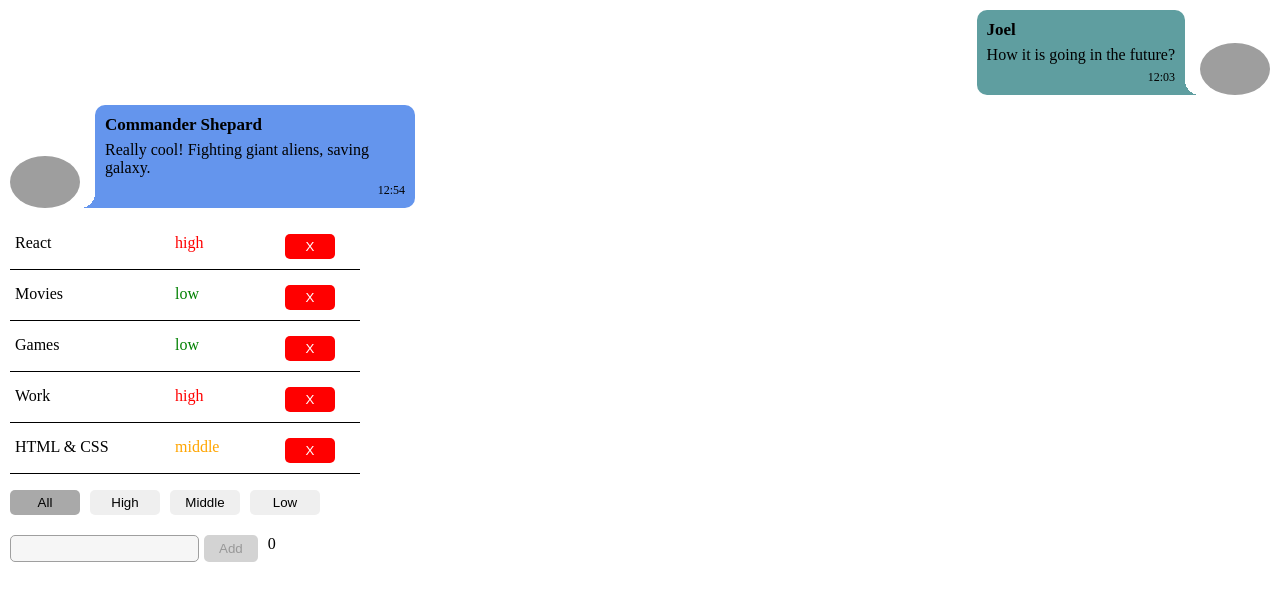
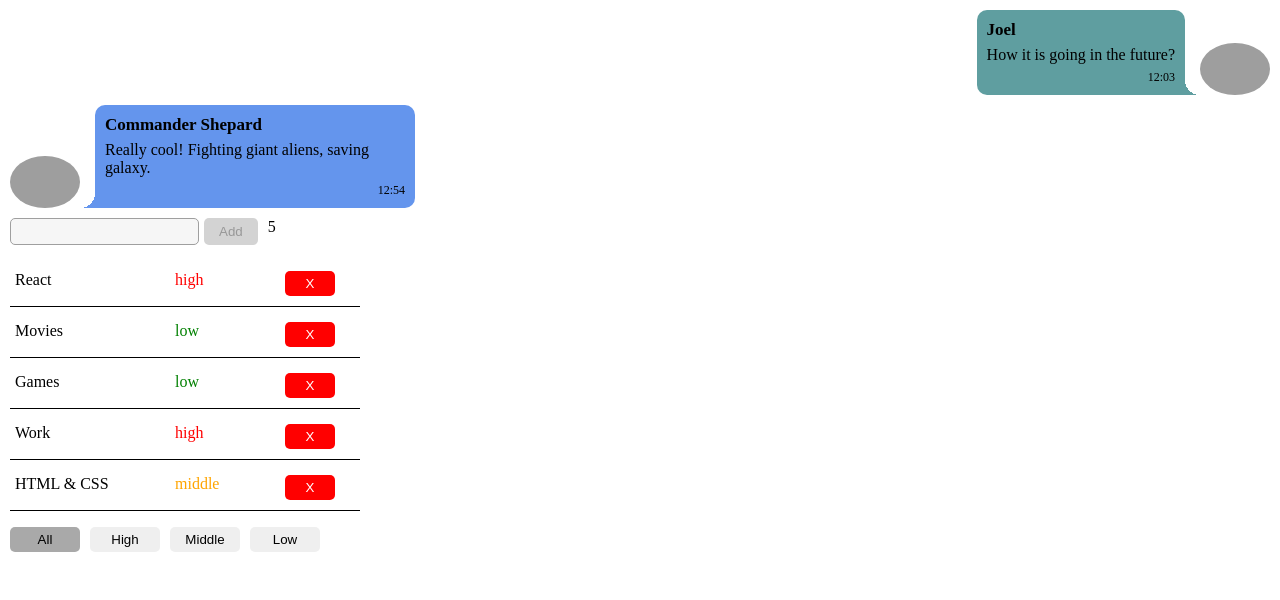
Before and after one commit to alexbrilevski/custom-ui-components-react, a React (Vite) app: page / in a window 1280 px wide. Shown: the top 600 px of the page. Built offline with nearby package versions, Linux system fonts and the light colour scheme; grey boxes are pictures that could not be loaded.

Commit message:
User greeting component was refactored into Add item component and moved to Editable list component

```diff
--- a/src/App.tsx
+++ b/src/App.tsx
@@ -1,5 +1,4 @@
 import Affairs from "./components/Affairs/Affairs";
-import UserGreeting from "./components/GreetingList/UserGreeting";
 import Messages from "./components/Messages/Messages";
 
 function App() {
@@ -7,7 +6,6 @@ function App() {
     <>
       <Messages />
       <Affairs />
-      <UserGreeting />
     </>
   );
 }
--- a/src/components/GreetingList/GreetingContainer.tsx
+++ b/src/components/Affairs/AddAffair.tsx
@@ -1,13 +1,13 @@
 import { useState, type ChangeEvent, type FC, type KeyboardEvent } from "react";
-import Greeting from "./Greeting";
-import type { UserType } from "./UserGreeting";
+import type { AffairType } from "./Affairs";
+import AddItemFrom from "./AddItemFrom";
 
-type GreetingContainerProps = {
-  users: UserType[],
-  addUserCallback: (userName: string) => void,
+type AddAffairProps = {
+  items: AffairType[],
+  onAddItem: (userName: string) => void,
 };
 
-const GreetingContainer: FC<GreetingContainerProps> = ({users, addUserCallback}) => {
+const AddAffair: FC<AddAffairProps> = ({items, onAddItem}) => {
   const [name, setName] = useState<string>("");
   const [error, setError] = useState<string>("");
 
@@ -19,35 +19,34 @@ const GreetingContainer: FC<GreetingContainerProps> = ({users, addUserCallback})
     } else {
       name && setName("");
       setError("Name is required");
-    } // fixed
+    }
   };
 
-  const addUser = () => {
-    addUserCallback(name);
-    alert(`Hello ${name}!`);
-    setName(""); // fixed
+  const addItem = () => {
+    onAddItem(name);
+    setName("");
   };
 
   const onEnterKeyPress = (e: KeyboardEvent<HTMLInputElement>) => {
     if (e.key === "Enter" && name) {
-      addUser();
+      addItem();
     } else {
       setError("Name is required");
     }
   };
 
-  const totalUsers = users.length;
+  const totalUsers = items.length;
 
   return (
-    <Greeting
+    <AddItemFrom
       name={name}
       setNameCallback={setNameCallback}
       onEnterKeyPress={onEnterKeyPress}
-      addUser={addUser}
+      addUser={addItem}
       error={error}
       totalUsers={totalUsers}
     />
   );
 };
 
-export default GreetingContainer;
+export default AddAffair;
--- a/src/components/GreetingList/Greeting.tsx
+++ b/src/components/Affairs/AddItemFrom.tsx
@@ -1,7 +1,7 @@
 import type { ChangeEvent, FC, KeyboardEvent } from "react";
-import s from "./Greeting.module.css";
+import s from "./AddItemFrom.module.css";
 
-type GreetingProps = {
+type AddItemFromProps = {
   name: string,
   setNameCallback: (event: ChangeEvent<HTMLInputElement>) => void,
   onEnterKeyPress: (event: KeyboardEvent<HTMLInputElement>) => void,
@@ -10,7 +10,7 @@ type GreetingProps = {
   totalUsers: number,
 };
 
-const Greeting: FC<GreetingProps> = (
+const AddItemFrom: FC<AddItemFromProps> = (
   { name, setNameCallback, onEnterKeyPress, addUser, error, totalUsers }
 ) => {
   const inputClass = error ? `${s.nameInput} ${s.error}` : s.nameInput;
@@ -24,7 +24,7 @@ const Greeting: FC<GreetingProps> = (
           onKeyPress={onEnterKeyPress}
           className={inputClass}
         />
-        <span className={s.errorMessage}>{error}</span>
+        {error && <span className={s.errorMessage}>{error}</span>}
       </div>
       <button onClick={addUser} className={s.addButton} disabled={!name}>Add</button>
       <span>{totalUsers}</span>
@@ -32,4 +32,4 @@ const Greeting: FC<GreetingProps> = (
   );
 };
 
-export default Greeting
+export default AddItemFrom;
--- a/src/components/Affairs/Affairs.tsx
+++ b/src/components/Affairs/Affairs.tsx
@@ -1,4 +1,5 @@
 import { useState } from "react";
+import AddAffair from "./AddAffair";
 import AffairsList from "./AffairsList";
 import { v1 } from "uuid";
 
@@ -33,10 +34,15 @@ export const Affairs = () => {
   const [filter, setFilter] = useState<FilterType>("all");
 
   const filteredAffairs = filterAffairs(affairs, filter);
+  const onAddAffair = (name: string) => setAffairs([
+    { _id: v1(), name, priority: "middle" },
+    ...affairs,
+  ]);
   const onDeleteAffair = (_id: string) => setAffairs(deleteAffair(affairs, _id));
 
   return (
     <div>
+      <AddAffair items={affairs} onAddItem={onAddAffair} />
       <AffairsList
         data={filteredAffairs}
         filter={filter}
--- a/src/components/GreetingList/UserGreeting.tsx
+++ /dev/null
@@ -1,25 +0,0 @@
-import { useState } from "react";
-import GreetingContainer from "./GreetingContainer";
-import { v1 } from "uuid";
-
-// types
-export type UserType = {
-  _id: string,
-  name: string,
-};
-
-function UserGreeting() {
-  const [users, setUsers] = useState<Array<UserType>>([]);
-
-  const addUserCallback = (name: string) => {
-    setUsers([...users, { _id: v1(), name }]);
-  };
-
-  return (
-    <div>
-      <GreetingContainer users={users} addUserCallback={addUserCallback} />
-    </div>
-  );
-}
-
-export default UserGreeting;
```
Also changed, not shown: src/components/Affairs/AddItemFrom.module.css (renamed from src/components/GreetingList/Greeting.module.css).
